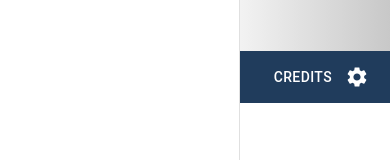
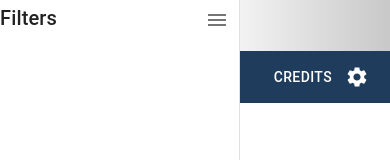
Before and after one commit to SoftwareF24-Gallery/SoftwareF24-Gallery.github.io, a React (Vite) app: page /#/gallery in a window 390 px wide. Both pictures are taken after a click on the button 19 px from the left and 134 px from the top of the page. Shown: the top 160 px of the page. Built offline with nearby package versions, Linux system fonts and the light colour scheme.

Commit message:
Added changes to drawer (in desc)
added closing function that allows user to close drawer if they click of it and some text + hamburger menu within it that allows user to click it to close as well

```diff
--- a/src/FilterDrawer.jsx
+++ b/src/FilterDrawer.jsx
@@ -1,5 +1,7 @@
-import { Drawer, IconButton } from "@mui/material";
-import TuneIcon from '@mui/icons-material/Tune';
+import { Drawer, IconButton, Typography, ClickAwayListener } from "@mui/material";
+import MenuIcon from '@mui/icons-material/Menu';
+import Box from '@mui/material/Box';
+import Tooltip from '@mui/material/Tooltip';
 import { useState } from "react";
 
 const drawerWidth = 240;
@@ -17,24 +19,34 @@ const FilterDrawer = () => {
         setOpen(false);
       };
 
-    return(
-        <>
+    return (
+        <div>
+         {/* Tooltip Adds alt text over hamburger menu, that says filters*/}
+          <Tooltip title="Filters">
             <IconButton
               color="inherit"
               aria-label="open drawer"
-            onClick={handleDrawerOpen}
+              onClick={(event) => {
+                handleDrawerOpen();
+                 {/* Propagation helps prevent click from traveling to parent elements */}
+                event.stopPropagation();
+              }}
               edge="start"
               sx={[
-                {
-                mr: 2,
-                },
+                { mr: 2 },
+                { mb: 2 },
                 open,
               ]}
             >
-                <TuneIcon />
+              <MenuIcon />
             </IconButton>
+          </Tooltip>
+
+        {/* Allows user to click off drawer and it will close*/}
+        <ClickAwayListener onClickAway={() => setOpen(false)}>
             <Drawer
-            sx={{width: drawerWidth,
+                sx={{
+                width: drawerWidth,
                 flexShrink: 0,
                 '& .MuiDrawer-paper': {
                     width: drawerWidth,
@@ -45,8 +57,36 @@ const FilterDrawer = () => {
                 anchor="left"
                 open={open}
             >
+                <Box display={'flex'}>
+
+            {/* Filter Text within drawer*/}
+                    <Typography variant="h6"
+                    sx={{display: 'flex',
+                        mt: '2px',
+                        fontWeight: 500,
+                        '&:hover' : {
+                            textDecoration: 'underline'
+                        }
+                    }}
+                    >Filters</Typography>
+
+             {/* Hamburger menu within nav drawer*/}
+                <IconButton
+                    sx={{
+                    marginLeft: '140px',
+                    '&:hover': { // Add a hover effect to the IconButton
+                        backgroundColor: 'rgba(0, 0, 0, 0.1)', // Slightly change background color on hover
+                    }
+                    }}
+                    onClick={handleDrawerClose}
+                >
+                    <MenuIcon />
+                </IconButton>
+
+                </Box>
             </Drawer>
-        </>
+        </ClickAwayListener>
+        </div>
     )
 }
 
```
Lines whose indentation alone changed are shown as unchanged.
